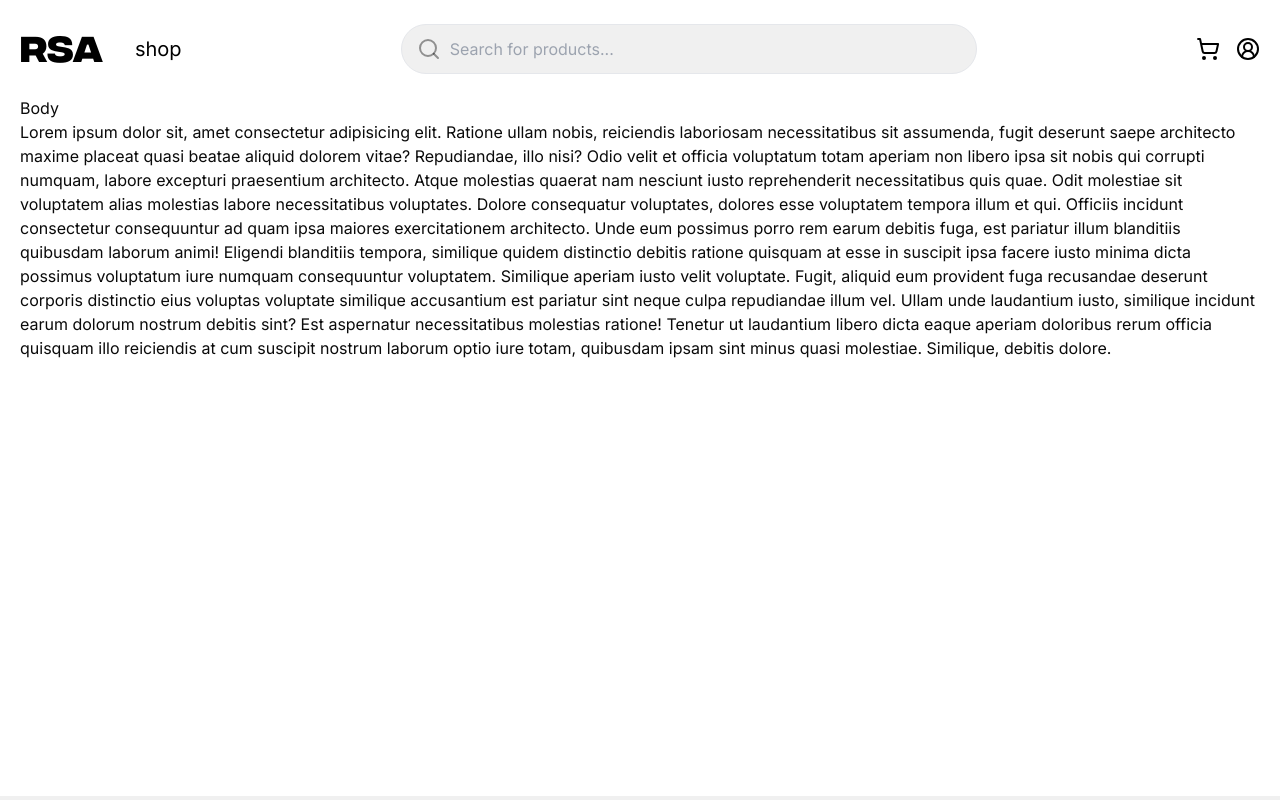
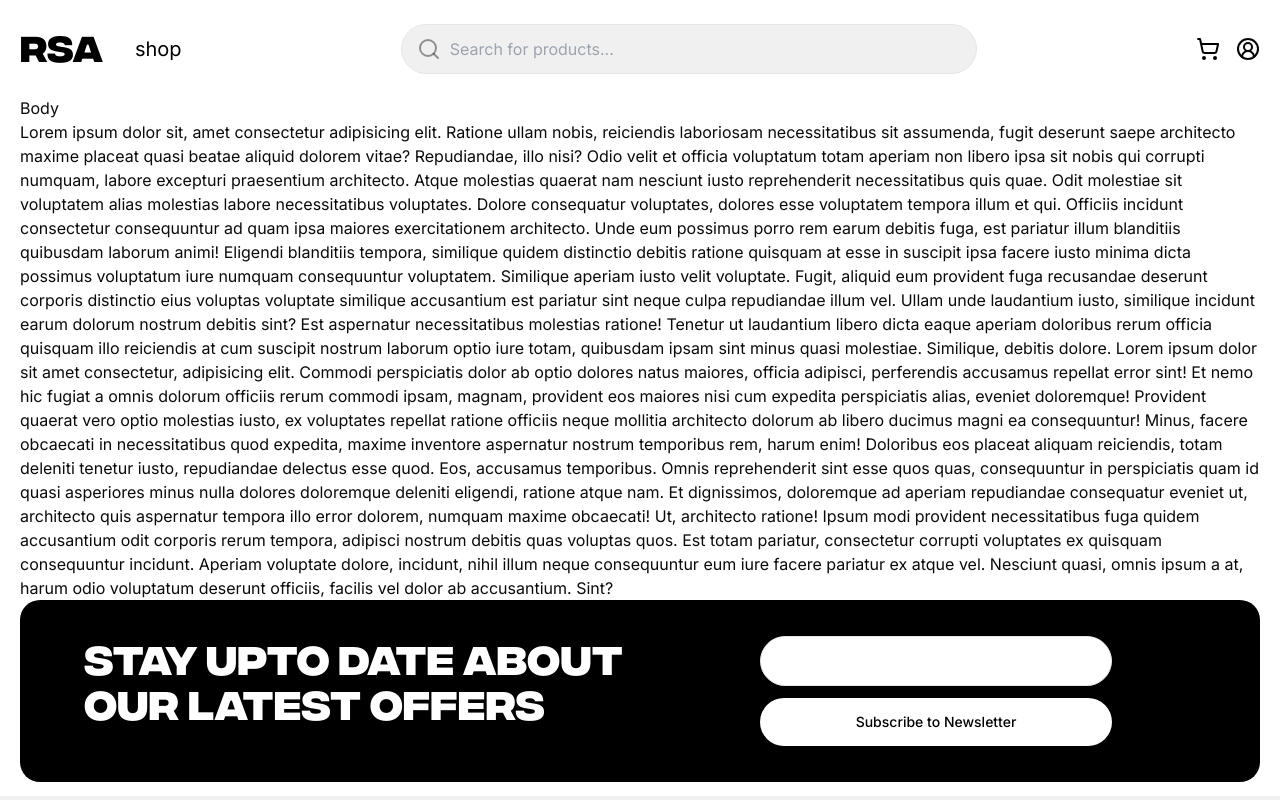
Before and after one commit to AJ1732/rsa-stores, a Next.js app: page / in a window 1280 px wide. Shown: the top 800 px of the page. Built offline with nearby package versions, Linux system fonts and the light colour scheme.

Commit message:
chore: build and import CTA section

```diff
--- a/src/app/page.tsx
+++ b/src/app/page.tsx
@@ -1,3 +1,5 @@
+import { CTASection } from "@/components";
+
 export default async function Home() {
   return (
     <main className="mt-24 min-h-[calc(100dvh-100px)] text-neutral-950">
@@ -26,8 +28,31 @@ export default async function Home() {
         molestias ratione! Tenetur ut laudantium libero dicta eaque aperiam
         doloribus rerum officia quisquam illo reiciendis at cum suscipit nostrum
         laborum optio iure totam, quibusdam ipsam sint minus quasi molestiae.
-        Similique, debitis dolore.
+        Similique, debitis dolore. Lorem ipsum dolor sit amet consectetur,
+        adipisicing elit. Commodi perspiciatis dolor ab optio dolores natus
+        maiores, officia adipisci, perferendis accusamus repellat error sint! Et
+        nemo hic fugiat a omnis dolorum officiis rerum commodi ipsam, magnam,
+        provident eos maiores nisi cum expedita perspiciatis alias, eveniet
+        doloremque! Provident quaerat vero optio molestias iusto, ex voluptates
+        repellat ratione officiis neque mollitia architecto dolorum ab libero
+        ducimus magni ea consequuntur! Minus, facere obcaecati in necessitatibus
+        quod expedita, maxime inventore aspernatur nostrum temporibus rem, harum
+        enim! Doloribus eos placeat aliquam reiciendis, totam deleniti tenetur
+        iusto, repudiandae delectus esse quod. Eos, accusamus temporibus. Omnis
+        reprehenderit sint esse quos quas, consequuntur in perspiciatis quam id
+        quasi asperiores minus nulla dolores doloremque deleniti eligendi,
+        ratione atque nam. Et dignissimos, doloremque ad aperiam repudiandae
+        consequatur eveniet ut, architecto quis aspernatur tempora illo error
+        dolorem, numquam maxime obcaecati! Ut, architecto ratione! Ipsum modi
+        provident necessitatibus fuga quidem accusantium odit corporis rerum
+        tempora, adipisci nostrum debitis quas voluptas quos. Est totam
+        pariatur, consectetur corrupti voluptates ex quisquam consequuntur
+        incidunt. Aperiam voluptate dolore, incidunt, nihil illum neque
+        consequuntur eum iure facere pariatur ex atque vel. Nesciunt quasi,
+        omnis ipsum a at, harum odio voluptatum deserunt officiis, facilis vel
+        dolor ab accusantium. Sint?
       </p>
+      <CTASection />
     </main>
   );
 }
--- /dev/null
+++ b/src/components/sections/Home/CTASection/index.tsx
@@ -0,0 +1,20 @@
+import { Button, InputField } from "@/components";
+
+const CTASection = () => {
+  return (
+    <section className="-mb-32 flex justify-between gap-8 rounded-[1.25rem] bg-black px-6 py-7 max-lg:flex-col md:px-16 md:py-9">
+      <h2 className="-mt-0.5 max-w-[35rem] font-integral text-[2rem] leading-[2.1875rem] text-white lg:text-[2.5rem] lg:leading-[2.8125rem]">
+        STAY UPTO DATE ABOUT OUR LATEST OFFERS
+      </h2>
+
+      <div className="mx-auto w-full space-y-3 text-white lg:max-w-[22rem]">
+        <InputField />
+        <Button
+          label="Subscribe to Newsletter"
+          className="w-full bg-white py-6 text-black hover:bg-shade-200"
+        />
+      </div>
+    </section>
+  );
+};
+export default CTASection;
```
